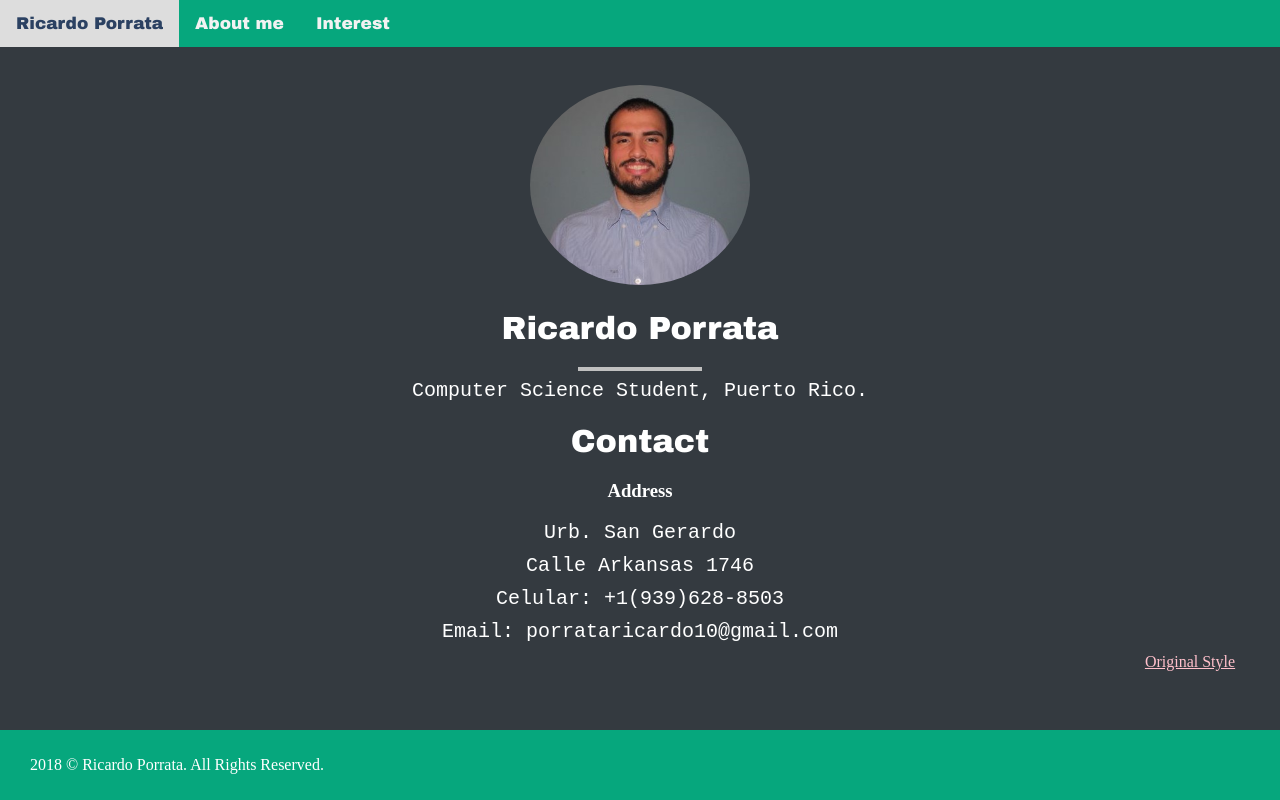
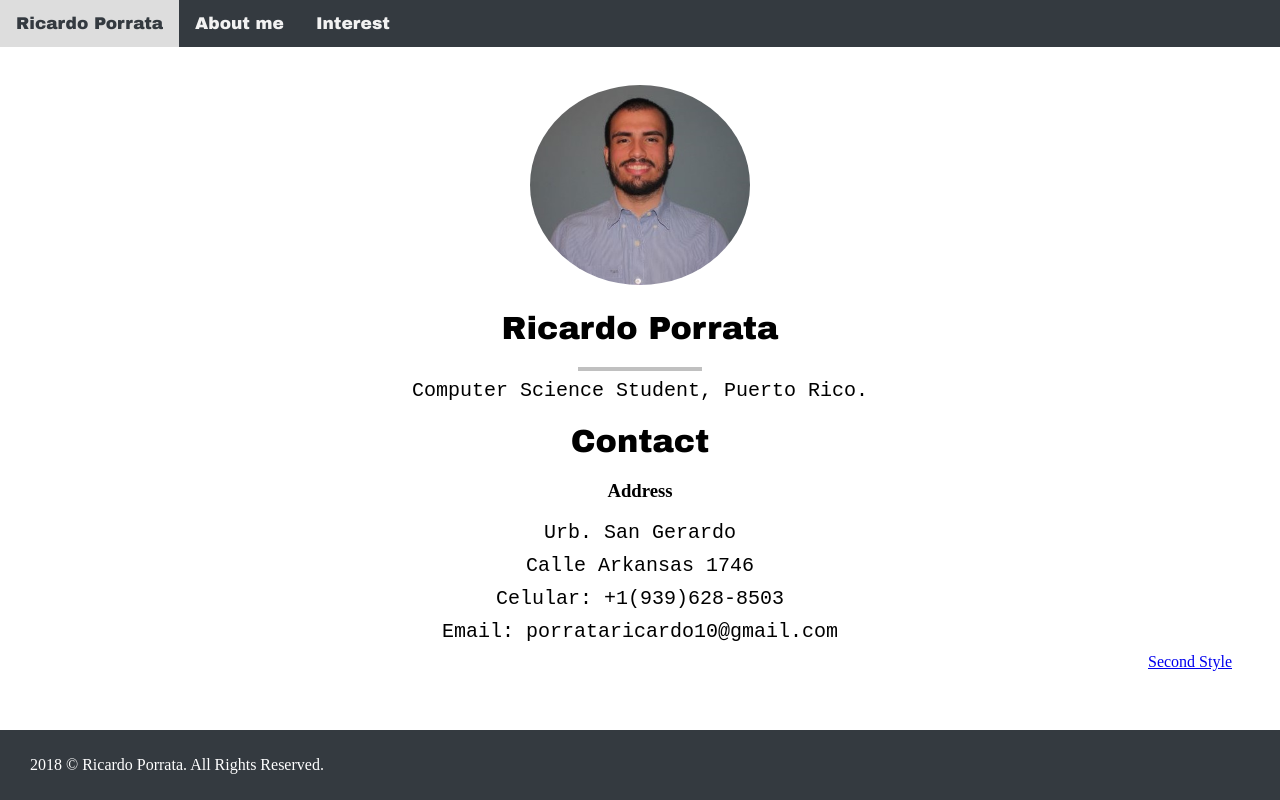
Before and after one commit to porrata10/My_Website_Demo, a plain HTML site: page index.html in a window 1280 px wide. Drawn offline with Linux system fonts and the light colour scheme.

Commit message:
Updated files

```diff
--- a/main_page2.html
+++ b/index.html
@@ -4,16 +4,16 @@
 <head>
   <meta charset="utf-8">
   <title>Ricardo Porrata</title>
-  <link rel="stylesheet" href="style_main_page2.css">
+  <link rel="stylesheet" href="index_style.css">
 </head>
 
 <body>
 
 
   <div class="navbar">
-    <a class="active" href="main_page2.html">Ricardo Porrata</a>
-    <a href="about_me_page2.html">About me</a>
-    <a href="interest_page2.html">Interest</a>
+    <a class="active" href="index.html">Ricardo Porrata</a>
+    <a href="about_me_page.html">About me</a>
+    <a href="interest_page.html">Interest</a>
   </div>
 
 
@@ -33,12 +33,10 @@
 <p class="content">Calle Arkansas 1746</p>
 <p class="content">Celular: +1(939)628-8503</p>
 <p class="content">Email: porrataricardo10@gmail.com</p>
-<a href="main_page.html" class="second_style">Original Style</a>
+<a href="main_page2.html" class="second_style">Second Style</a>
 
 
 </div>
-
-
 
 
 
```
Also changed, not shown: index2.html (renamed from main_page.html, +7 -5 lines), index2_style.css (renamed from style_main_page2.css), index_style.css (renamed from style_main_page.css).
